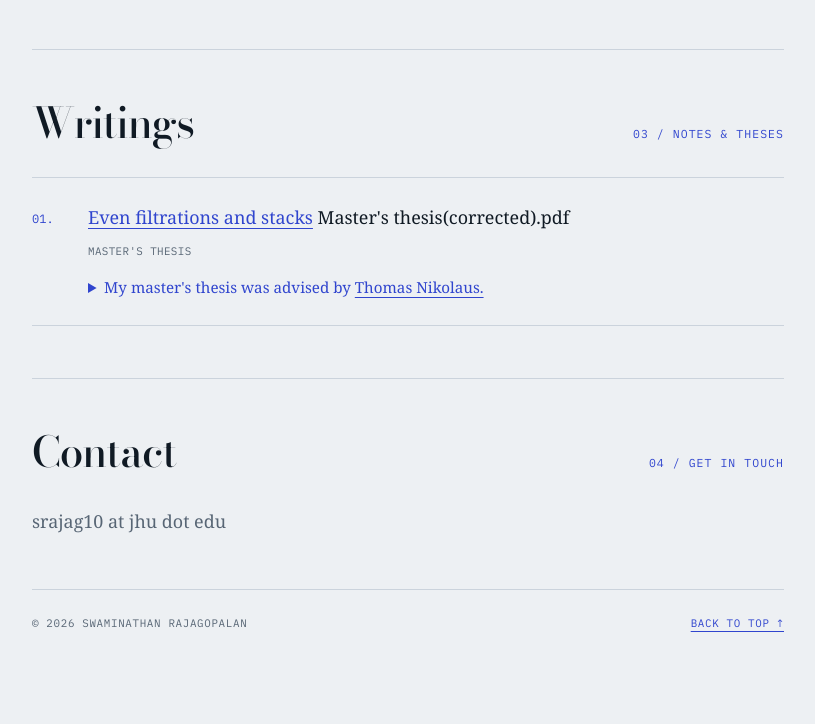
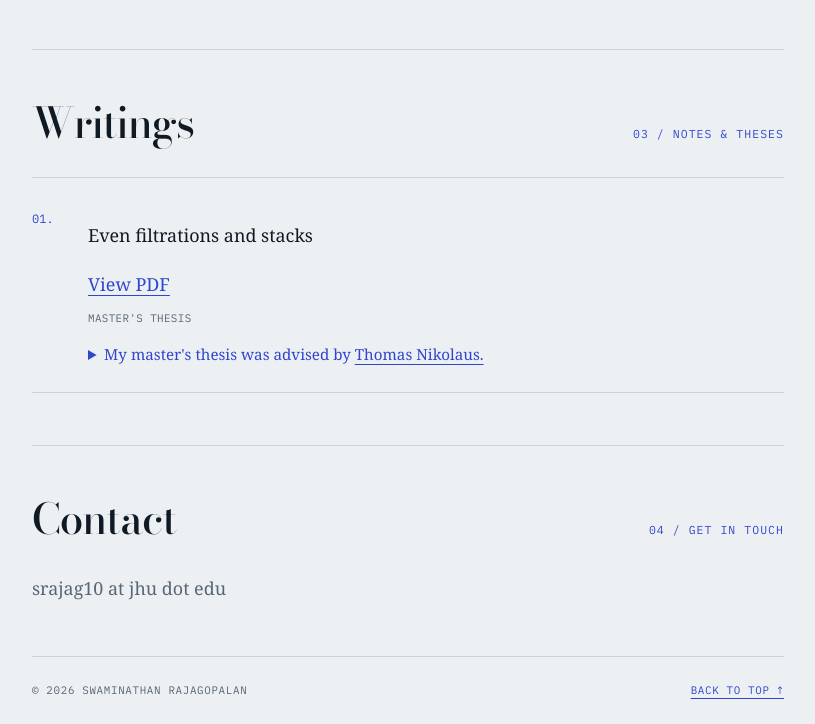
Before and after one commit to Swami987/Website, a plain HTML site: page index.html in a window 1280 px wide. Shown: the part 1125-1849 px from the top of the page, without its empty margins (232-1047 px from the left). Before the commit the page ends 1782 px from the top, so only its background shows below. Drawn offline with nearby package versions, Linux system fonts and the light colour scheme; a web font is replaced by a local one.

Commit message:
Update index.html

```diff
--- a/index.html
+++ b/index.html
@@ -597,8 +597,8 @@ Hello! I am a PhD student in Mathematics at Johns Hopkins University, USA.
         <article class="writing">
           <span class="writing-index">01.</span>
           <div>
-            <a href="https:/github.com/Swami987/Website/main/Master's%20thesis(corrected).pdf"> Even filtrations and stacks</a>
-            Master's thesis(corrected).pdf
+            </p> Even filtrations and stacks</p>
+            <a href="files/Master's thesis(corrected).pdf" target="_blank">View PDF</a>
             <div class="writing-meta">
               <span>Master's thesis</span>
             </div>
```
